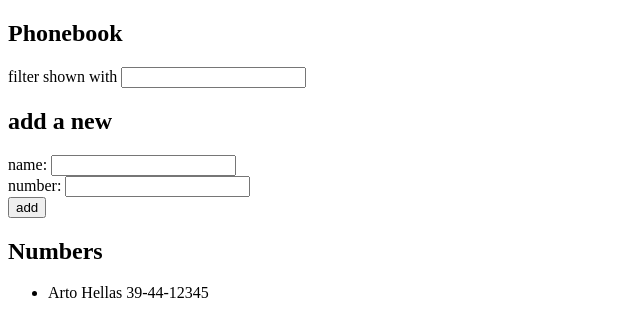
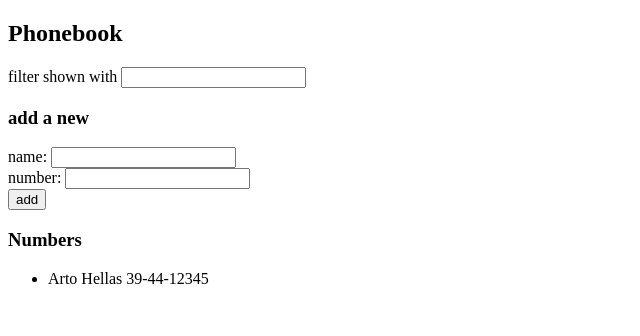
Before and after one commit to springbamboo/fullstackopen2026, a React (Vite) app in the folder phonebook/: page / in a window 1280 px wide. Shown: the top 336 px of the page, without its empty margins (0-640 px from the left). Built offline with nearby package versions, Linux system fonts and the light colour scheme.

Commit message:
exercise 2.10

```diff
--- a/phonebook/src/App.jsx
+++ b/phonebook/src/App.jsx
@@ -1,4 +1,7 @@
 import { useState } from 'react'
+import Filter from './components/Filter'
+import PersonForm from './components/PersonForm'
+import Persons from './components/Persons'
 
 const App = () => {
   const [persons, setPersons] = useState([
@@ -30,25 +33,11 @@ const App = () => {
   return (
     <div>
       <h2>Phonebook</h2>
-      <div>
-        filter shown with <input value={filterTerm} onChange={getFilter}/>
-      </div>
-      <h2>add a new</h2>
-      <form onSubmit={addPerson}>
-        <div>
-          name: <input name="name" value={newPerson.name} onChange={inputChange}/>
-        </div>
-        <div>number: <input name="number" value={newPerson.number} onChange={inputChange}/></div>
-        <div>
-          <button type="submit">add</button>
-        </div>
-      </form>
-      <h2>Numbers</h2>
-      <ul>
-        {persons.filter(person => (person.name.toLowerCase().includes(filterTerm.toLowerCase()))).map(person => (
-          <li key = {person.name}>{person.name} {person.number}</li>
-        ))}
-      </ul>
+      <Filter filterTerm={filterTerm} getFilter={getFilter}/>
+      <h3>add a new</h3>
+      <PersonForm addPerson={addPerson} newPerson={newPerson} inputChange={inputChange}/>
+      <h3>Numbers</h3>
+      <Persons persons={persons} filterTerm={filterTerm}/>
     </div>
   )
 }
--- /dev/null
+++ b/phonebook/src/components/Filter.jsx
@@ -0,0 +1,9 @@
+const Filter = ({filterTerm, getFilter}) => {
+    return (
+        <div>
+            filter shown with <input value={filterTerm} onChange={getFilter}/>
+        </div>
+    )
+}
+
+export default Filter;
--- /dev/null
+++ b/phonebook/src/components/PersonForm.jsx
@@ -0,0 +1,15 @@
+const PersonForm = ({addPerson, newPerson, inputChange}) => {
+    return (
+        <form onSubmit={addPerson}>
+        <div>
+          name: <input name="name" value={newPerson.name} onChange={inputChange}/>
+        </div>
+        <div>number: <input name="number" value={newPerson.number} onChange={inputChange}/></div>
+        <div>
+          <button type="submit">add</button>
+        </div>
+      </form>
+    )
+}
+
+export default PersonForm;
--- /dev/null
+++ b/phonebook/src/components/Persons.jsx
@@ -0,0 +1,11 @@
+const Persons = ({persons, filterTerm}) => {
+    return (
+    <ul>
+        {persons.filter(person => (person.name.toLowerCase().includes(filterTerm.toLowerCase()))).map(person => (
+          <li key = {person.name}>{person.name} {person.number}</li>
+        ))}
+    </ul>
+    )
+}
+
+export default Persons;
```
